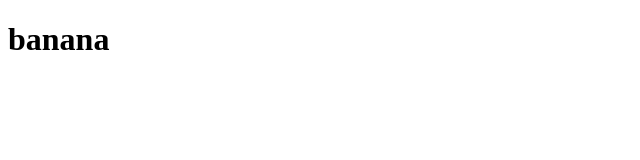
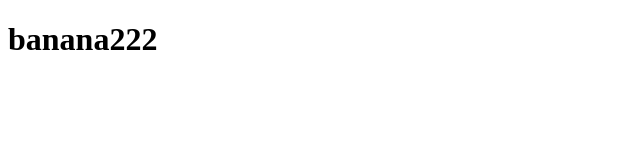
Before and after one commit to nephast/ticket-micro-service, a Next.js app in the folder client/: page /banana in a window 1280 px wide. Shown: the top 160 px of the page, without its empty margins (0-640 px from the left). Built offline with nearby package versions, Linux system fonts and the light colour scheme.

Commit message:
add next config file for hot reloading

```diff
--- /dev/null
+++ b/client/next.config.js
@@ -0,0 +1,6 @@
+module.exports = {
+  webpackDevMiddleware: config => {
+    config.watchOptions.poll = 300;
+    return config;
+  }
+};
--- a/client/pages/banana.js
+++ b/client/pages/banana.js
@@ -1,3 +1,3 @@
 export default () => {
-  return <h1>banana</h1>
+  return <h1>banana222</h1>
 }
```
